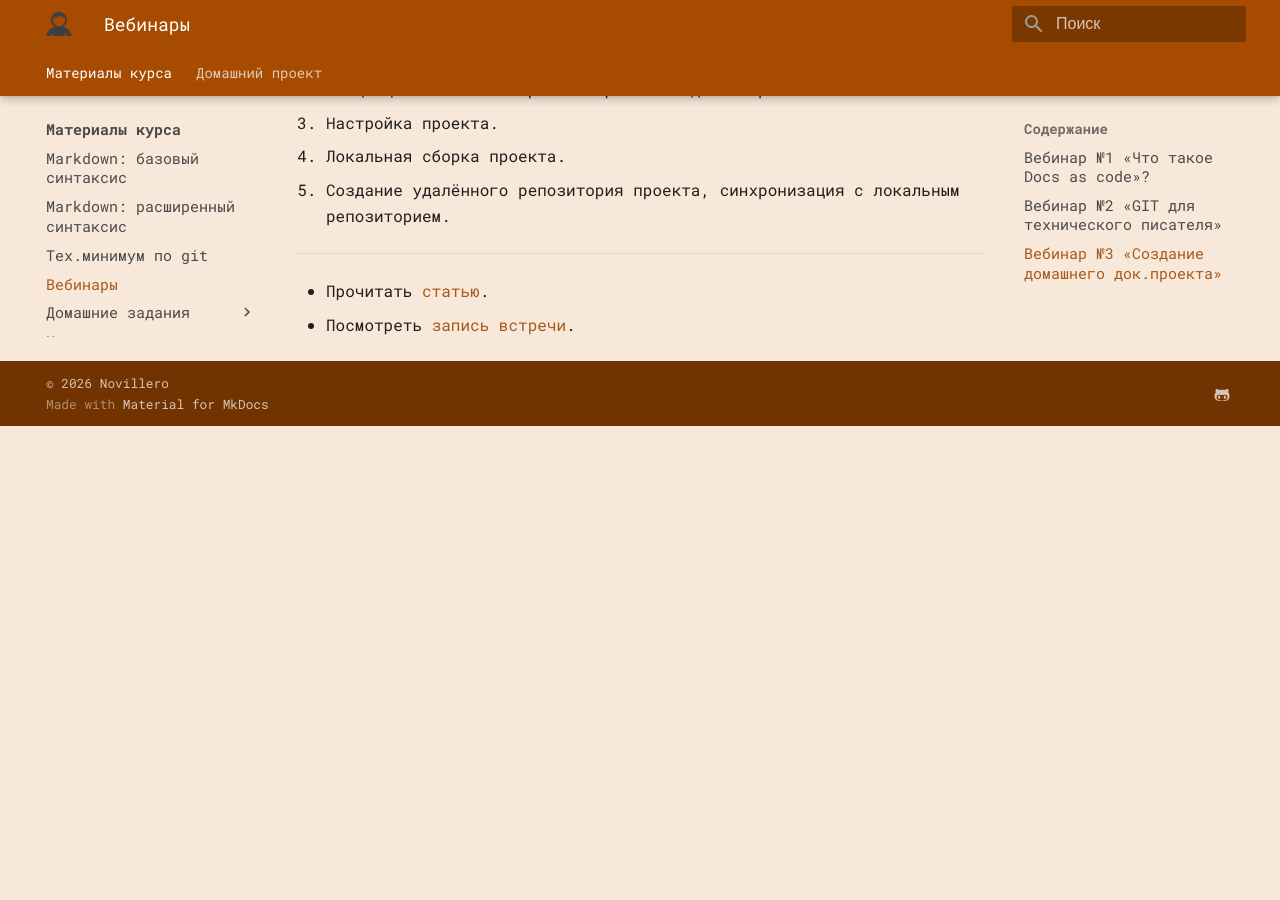
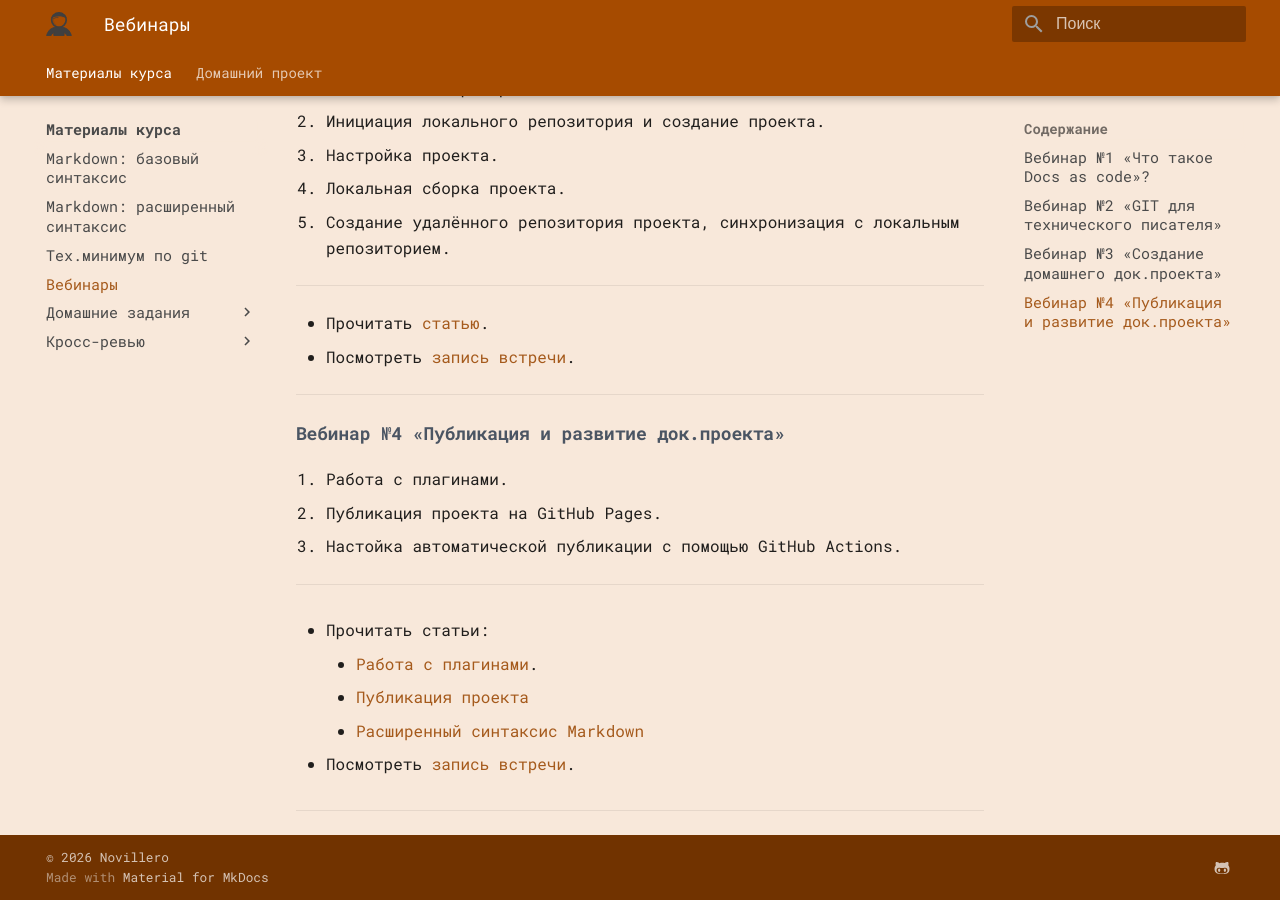
Before and after one commit to novillero/dac-adv-2, an MkDocs documentation site: the page built from docs/meetings.md, in a window 1280 px wide and 900 px high, scrolled down 1456 px. Built offline with MkDocs 1.6.1 and Material for MkDocs 9.7.7, drawn with Linux system fonts in a browser that asks for light colours; some web fonts are replaced; before the commit the page ends 1882 px from its top, so only the background shows below that.

Commit message:
add 4 meeting

```diff
--- a/docs/meetings.md
+++ b/docs/meetings.md
@@ -43,6 +43,8 @@
 * Скачать [презентацию](./original-docs/meeting-2.pdf){target=_blank}.
 * Посмотреть [запись встречи](https://disk.yandex.ru/i/FdLxhkzwOsL__Q){target=_blank}.
 
+---
+
 #### Вебинар №3 «Создание домашнего док.проекта»
 
 1. Установка генератора статических сайтов MkDocs.
@@ -55,3 +57,23 @@
 
 * Прочитать [статью](./pet-project/mkdocs-setup.md).
 * Посмотреть [запись встречи](https://disk.yandex.ru/i/7wXEZRhmvPmtZA){target=_blank}.
+
+---
+
+#### Вебинар №4 «Публикация и развитие док.проекта»
+
+1. Работа с плагинами.
+2. Публикация проекта на GitHub Pages.
+3. Настойка автоматической публикации с помощью GitHub Actions.
+
+---
+
+* Прочитать статьи:
+
+    * [Работа с плагинами](./pet-project/mkdocs-plugins.md).
+    * [Публикация проекта](./pet-project/mkdocs-publication.md)
+    * [Расширенный синтаксис Markdown](./markdown-extensions.md)
+
+* Посмотреть [запись встречи](https://disk.yandex.ru/i/_7XCjwSo_HpXog){target=_blank}.
+
+---
```
